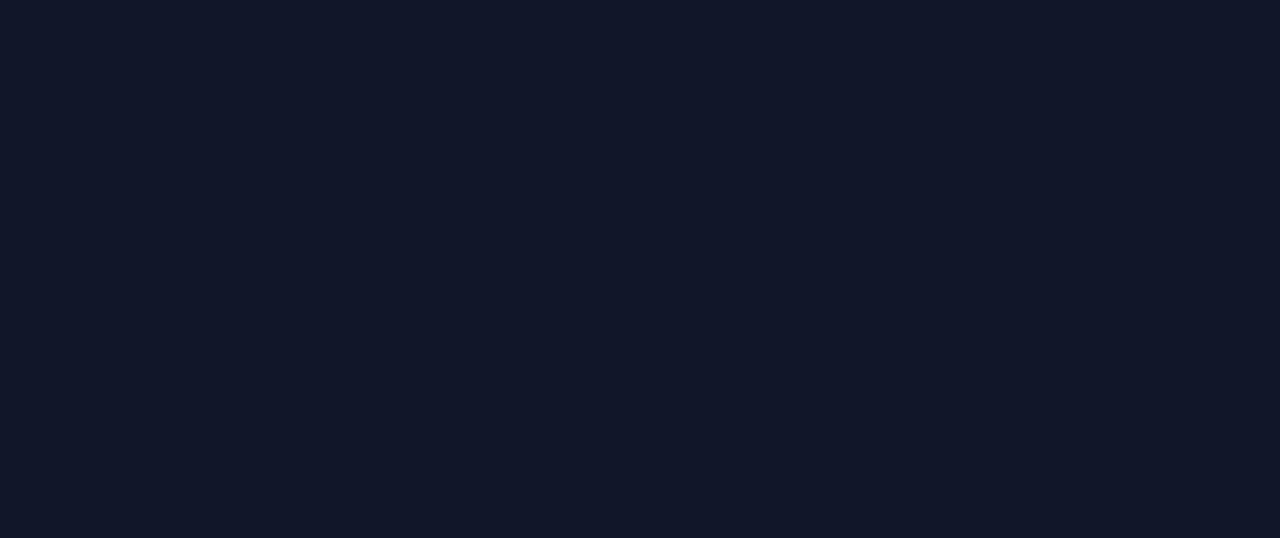
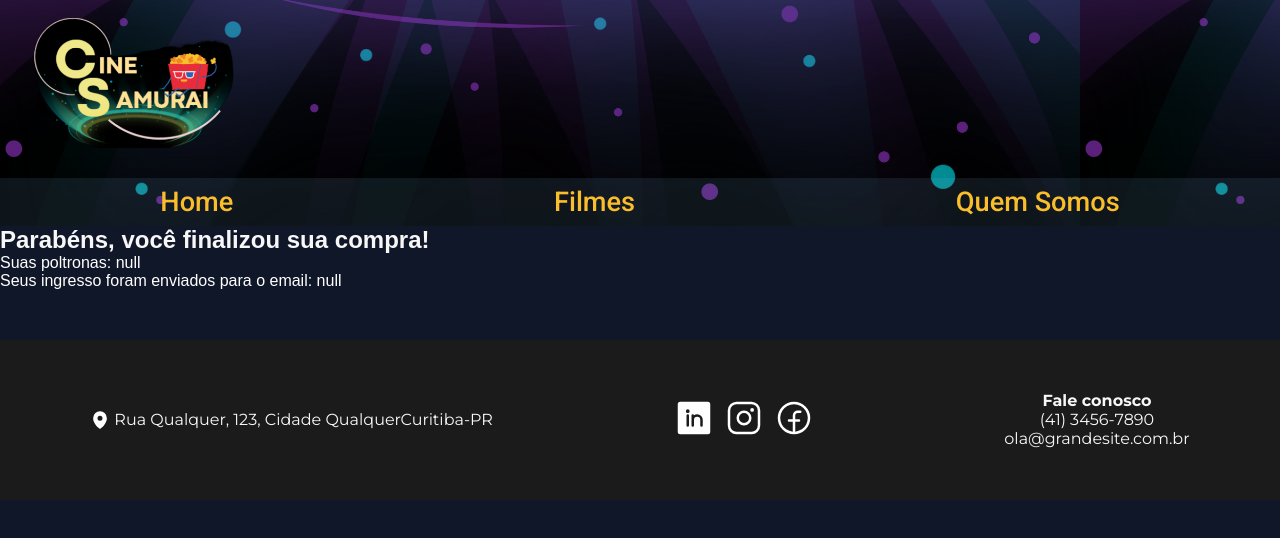
Before and after one commit to ericafernandaj/CineSamurai, a React (Vite) app: page /Ingresso in a window 1280 px wide. Before the commit this address had no page. Shown: the top 538 px of the page. Built offline with nearby package versions, Linux system fonts and the light colour scheme.

Commit message:
feat: Nova página de finalização da compra

```diff
--- a/src/Rotas.jsx
+++ b/src/Rotas.jsx
@@ -12,6 +12,7 @@ import Pagamentos from "./pages/Pagamentos/Pagamentos";
 import QuemSomos from "./pages/QuemSomos/QuemSomos";
 import AreaUsuario from "./pages/AreaUsuario/AreaUsuario";
 import PrivateRoute from "./Rotas/PrivateRoute";
+import Ingresso from "./pages/Ingresso/Ingresso";
 
 const Rotas = () => {
   return (
@@ -24,6 +25,8 @@ const Rotas = () => {
           <Route path="/Login" element={<Login />} />
           <Route path="/Cadastro" element={<Cadastro />} />
           <Route path="/QuemSomos" element={<QuemSomos />} />
+          <Route path="/Ingresso" element={<Ingresso />} />
+
           <Route
             path="/AreaUsuario"
             element={
@@ -55,6 +58,15 @@ const Rotas = () => {
                 <Pagamentos />
               </PrivateRoute>
             }
+
+          />
+          <Route
+            path="/Ingresso"
+            element={
+              <PrivateRoute>
+                <Ingresso />
+              </PrivateRoute>
+            }
           />
 
 
--- /dev/null
+++ b/src/pages/Ingresso/Ingresso.jsx
@@ -0,0 +1,26 @@
+import React from 'react'
+import { StyleIngresso } from './ingresso.style'
+import Header from '../../components/views/Header/Header'
+import Footer from '../../components/views/Footer/Footer'
+
+
+const Ingresso = () => {
+    const poltronas = localStorage.getItem("poltronasSelecionadas")
+    const email = localStorage.getItem("email")
+
+
+    return (
+        <>
+            <Header />
+            <StyleIngresso>
+                <h2>Parabéns, você finalizou sua compra!</h2>
+                <p color="white">Suas poltronas: {`${poltronas}`}</p >
+                <p>Seus ingresso foram enviados para o email: {`${email}`}</p>
+
+            </StyleIngresso>
+            <Footer />
+        </>
+    )
+}
+
+export default Ingresso
--- /dev/null
+++ b/src/pages/Ingresso/ingresso.style.js
@@ -0,0 +1,11 @@
+import styled from "styled-components";
+
+export const StyleIngresso = styled.div`
+    display: flex;
+    flex-direction: column;
+    width: 100%;
+
+    p{
+        color: #fff;
+    }
+`;
--- a/src/pages/Poltrona/Poltrona.jsx
+++ b/src/pages/Poltrona/Poltrona.jsx
@@ -3,17 +3,28 @@ import Footer from "../../components/views/Footer/Footer"
 import SelecionarPoltrona from "../../components/views/SelecionarPoltrona/SelecionarPoltrona"
 import Button from '../../components/common/Button/Button'
 import { StylePoltrona } from "./poltrona.style"
+import { Link, useNavigate } from "react-router-dom";
+
+
+
+
+
 
 const Poltrona = () => {
+  const navigate = useNavigate();
+  const handleClick = () => {
+    navigate('/Ingresso');
+  };
   return (
     <>
       <HeaderLogado />
       <StylePoltrona>
         <SelecionarPoltrona />
         <Button
-          texto="Comprar Ingresso"
+          texto="Finalizar Compra"
           width="25%"
           variant='primary'
+          onClick={handleClick}
         />
       </StylePoltrona>
       <Footer />
```
